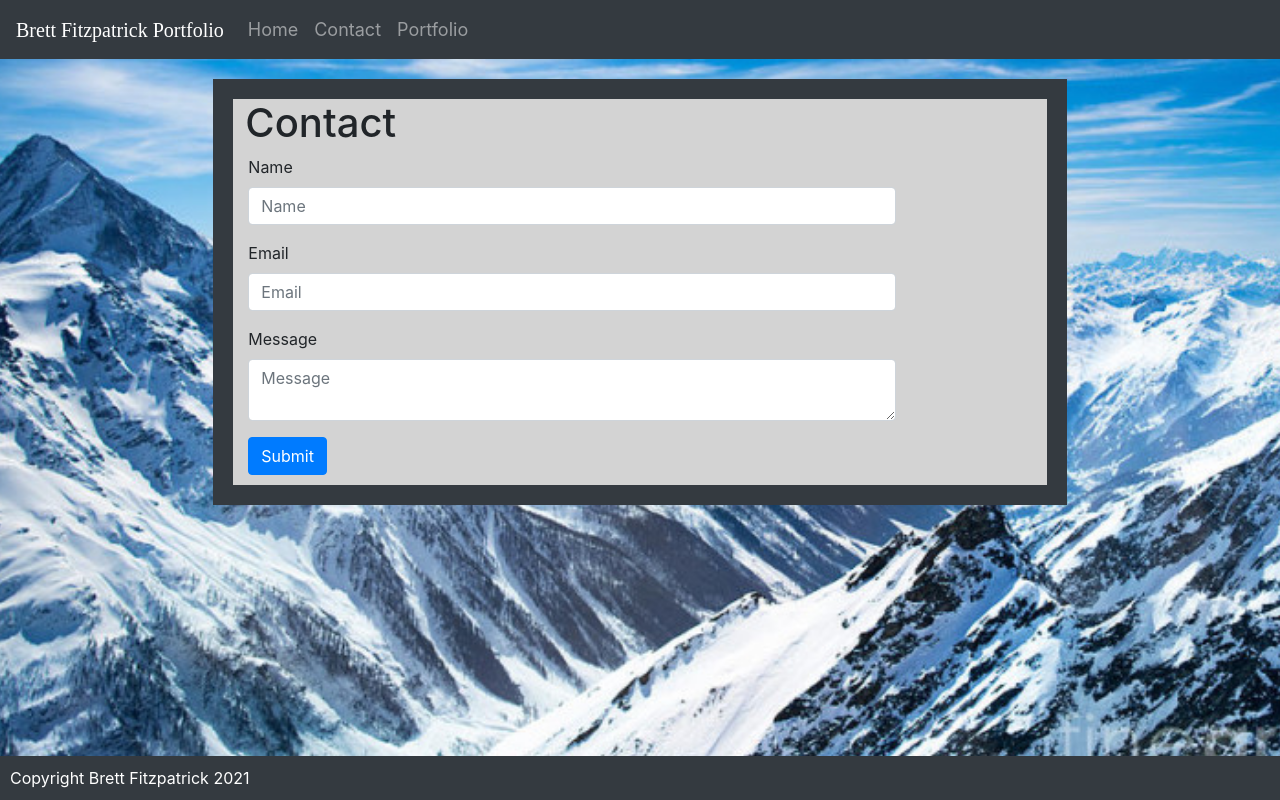
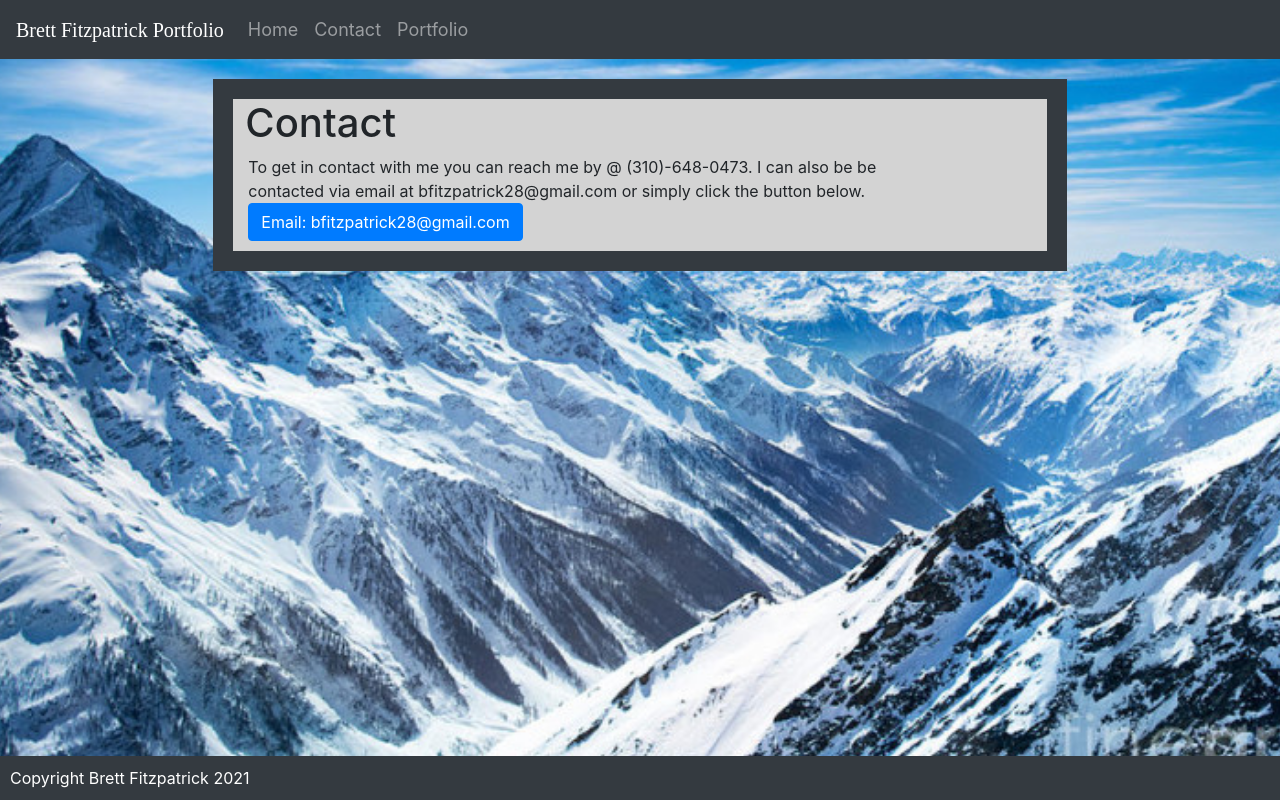
Before and after one commit to fitzpatb/React-Portfolio-2.0, a React (Create React App) app in the folder project/: page /contact in a window 1280 px wide. Built offline with nearby package versions, Linux system fonts and the light colour scheme.

Commit message:
fixed contact page

```diff
--- a/project/src/pages/Contact.js
+++ b/project/src/pages/Contact.js
@@ -9,20 +9,9 @@ function Contact() {
         </div>
         <div className="row">
           <div className="col-10">
-            <form>
-              <div className="form-group">
-                <label htmlFor="Name">Name</label>
-                <input type="text" className="form-control" id="Name" placeholder="Name" />
-              </div>
-              <div className="form-group">
-                <label htmlFor="inputEmail4">Email</label>
-                <input type="email" className="form-control" id="inputEmail4" placeholder="Email" />
-              </div>
-              <div className="form-group">
-                <label htmlFor="Message">Message</label>
-                <textarea className="form-control" id="Message" placeholder="Message" required></textarea>
-              </div>
-              <button type="submit" className="btn btn-primary">Submit</button>
+            To get in contact with me you can reach me by @ (310)-648-0473. I can also be be contacted via email at bfitzpatrick28@gmail.com or simply click the button below.
+            <form action="mailto:bfitzpatrick28@gamil.com" method="POST" enctype="multipart/form-data" name="EmailForm">
+              <button type="submit" className="btn btn-primary">Email: bfitzpatrick28@gmail.com</button>
             </form>
           </div>
         </div>
```
